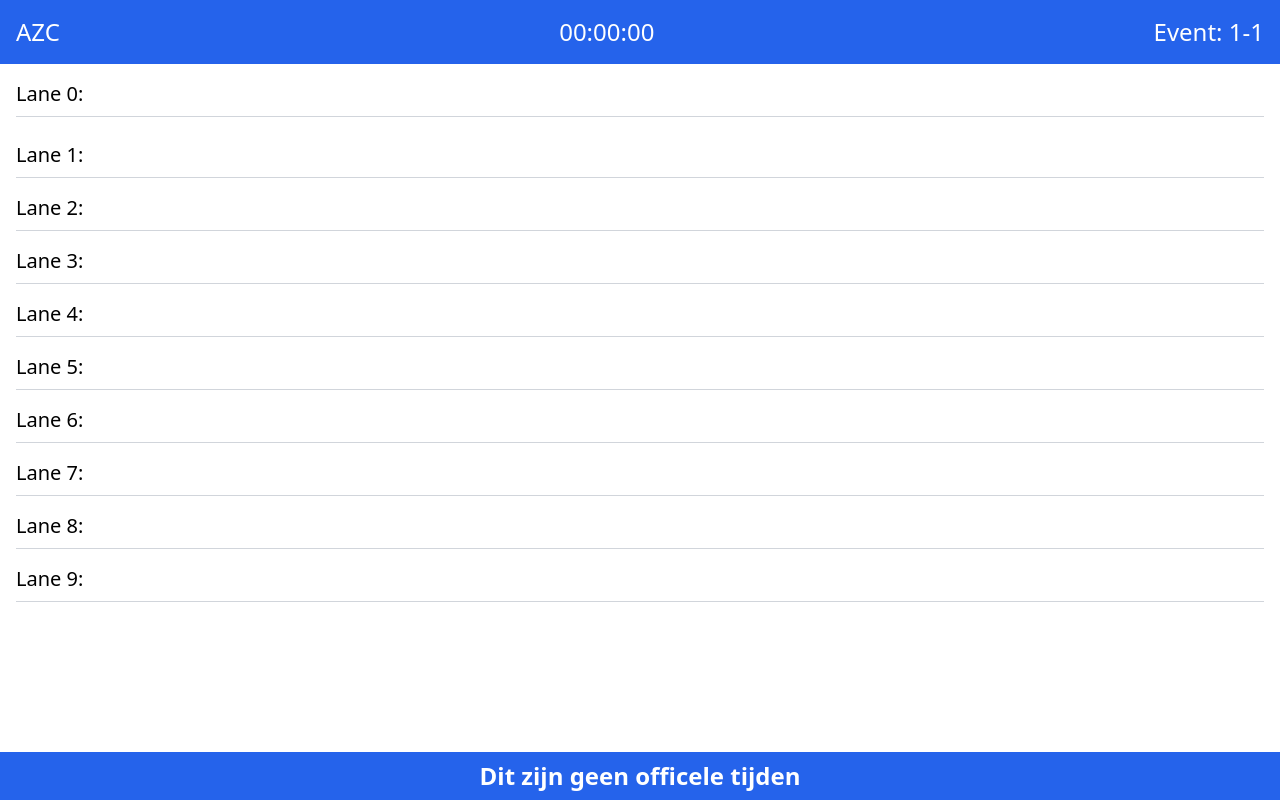
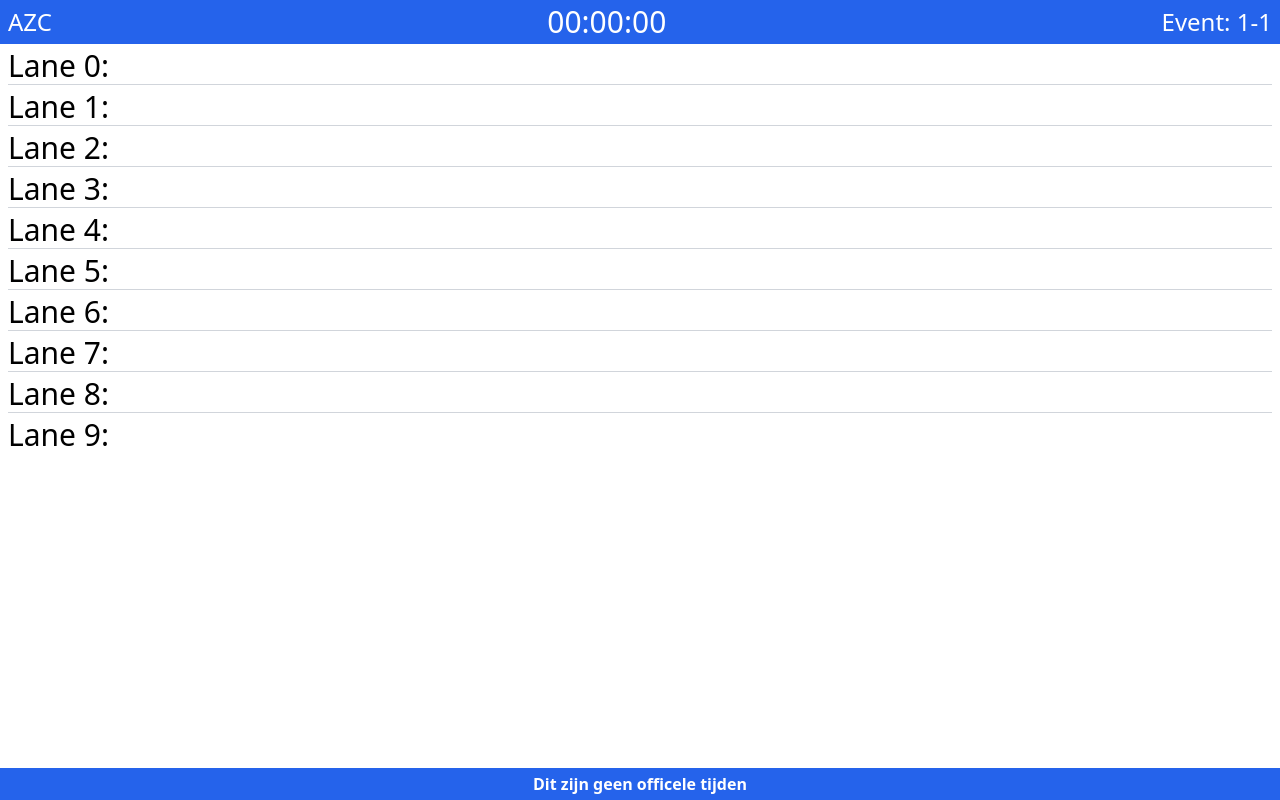
Before and after one commit to spelbreker/ws-swim-stopwatch, a website: page screen.html in a window 1280 px wide. Drawn offline with nearby package versions, Linux system fonts and the light colour scheme.

Commit message:
update style

```diff
--- a/screen.html
+++ b/screen.html
@@ -13,55 +13,55 @@
     </style>
 </head>
 <body>
-    <div class="top-bar flex justify-between items-center bg-blue-600 text-white p-4 text-2xl">
+    <div class="top-bar flex justify-between items-center bg-blue-600 text-white py-1 px-2 text-2xl">
         <div class="logofont-bold">AZC</div>
-        <span id="stopwatch">00:00:00</span>
+        <span class="text-3xl" id="stopwatch">00:00:00</span>
         <span>Event: <span id="event-heat">1-1</span></span>
     </div>
-    <div class="lanes flex flex-col space-y-4 p-4 text-xl">
-        <div class="lane flex justify-between border-b border-gray-300 pb-2 mb-2" id="lane-0">
+    <div class="lanes flex flex-col space-y-1 py-1 px-2 text-3xl">
+        <div class="lane flex justify-between border-b border-gray-300 " id="lane-0">
             <div>Lane 0:</div>
             <span class="split-time"></span>
         </div>
-        <div class="lane flex justify-between border-b border-gray-300 pb-2 mb-2" id="lane-1">
+        <div class="lane flex justify-between border-b border-gray-300 " id="lane-1">
             <div>Lane 1:</div>
             <span class="split-time"></span>
         </div>
-        <div class="lane flex justify-between border-b border-gray-300 pb-2 mb-2" id="lane-2">
+        <div class="lane flex justify-between border-b border-gray-300 " id="lane-2">
             <div>Lane 2:</div>
             <span class="split-time"></span>
         </div>
-        <div class="lane flex justify-between border-b border-gray-300 pb-2 mb-2" id="lane-3">
+        <div class="lane flex justify-between border-b border-gray-300 " id="lane-3">
             <div>Lane 3:</div>
             <span class="split-time"></span>
         </div>
-        <div class="lane flex justify-between border-b border-gray-300 pb-2 mb-2" id="lane-4">
+        <div class="lane flex justify-between border-b border-gray-300 " id="lane-4">
             <div>Lane 4:</div>
             <span class="split-time"></span>
         </div>
-        <div class="lane flex justify-between border-b border-gray-300 pb-2 mb-2" id="lane-5">
+        <div class="lane flex justify-between border-b border-gray-300 " id="lane-5">
             <div>Lane 5:</div>
             <span class="split-time"></span>
         </div>
-        <div class="lane flex justify-between border-b border-gray-300 pb-2 mb-2" id="lane-6">
+        <div class="lane flex justify-between border-b border-gray-300 " id="lane-6">
             <div>Lane 6:</div>
             <span class="split-time"></span>
         </div>
-        <div class="lane flex justify-between border-b border-gray-300 pb-2 mb-2" id="lane-7">
+        <div class="lane flex justify-between border-b border-gray-300 " id="lane-7">
             <div>Lane 7:</div>
             <span class="split-time"></span>
         </div>
-        <div class="lane flex justify-between border-b border-gray-300 pb-2 mb-2" id="lane-8">
+        <div class="lane flex justify-between border-b border-gray-300 " id="lane-8">
             <div>Lane 8:</div>
             <span class="split-time"></span>
         </div>
-        <div class="lane flex justify-between border-b border-gray-300 pb-2 mb-2" id="lane-9">
+        <div class="lane flex justify-between" id="lane-9">
             <div>Lane 9:</div>
             <span class="split-time"></span>
         </div>
     </div>
-    <div class="bottom-bar bg-blue-600 text-white p-2 fixed bottom-0 w-full text-center">
-        <div class="bottom-bar-text text-white text-2xl font-bold">Dit zijn geen officele tijden</div>
+    <div class="bottom-bar bg-blue-600 text-white py-1 px-2 fixed bottom-0 w-full text-center">
+        <div class="bottom-bar-text text-white text-md font-bold">Dit zijn geen officele tijden</div>
     </div>
     <script>
         let stopwatchInterval;
```
Also changed, not shown: index.html (+16 -4 lines).
